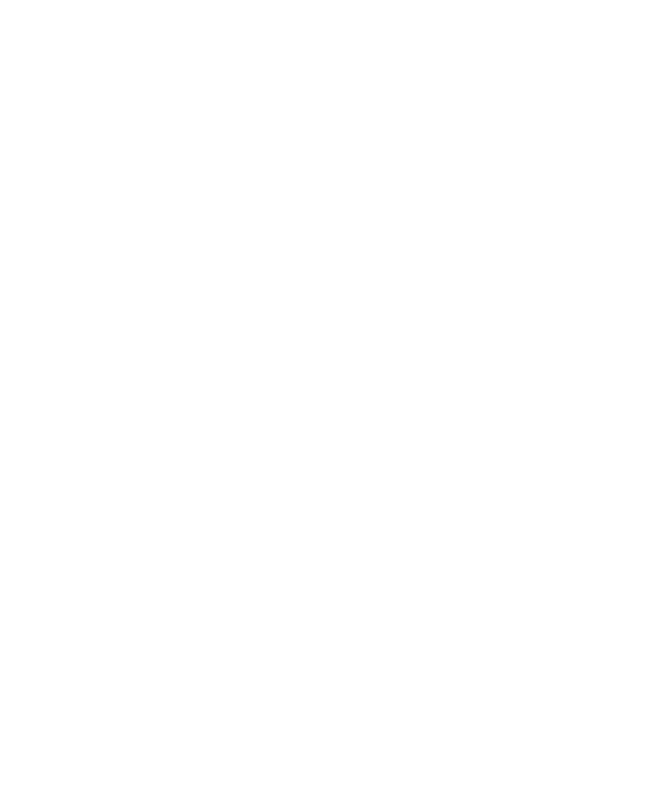
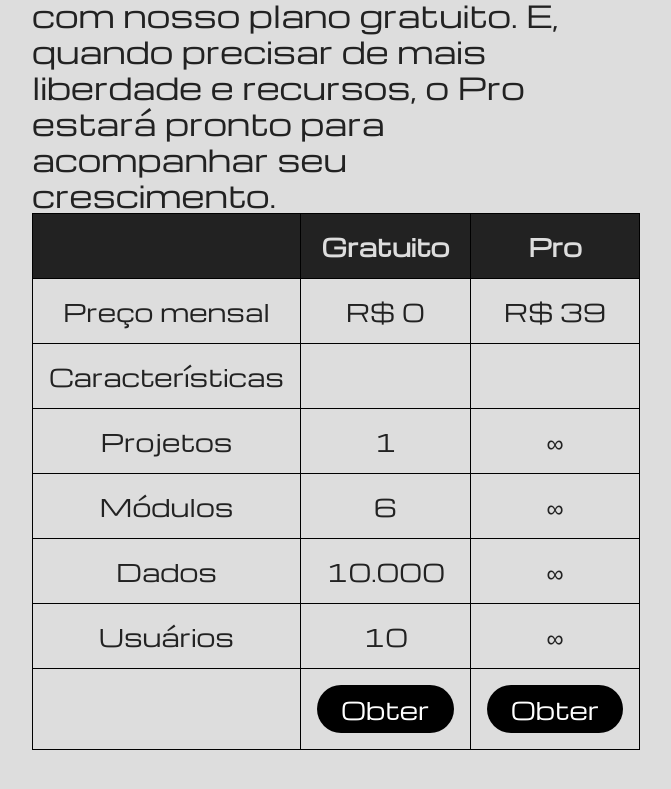
Before and after one commit to LeonardoAValerio/syntra, a Next.js app: page / in a window 1280 px wide. Shown: the part 3895-4684 px from the top of the page, without its empty margins (64-735 px from the left). Before the commit the page ends 3520 px from the top, so only its background shows below. Built offline with nearby package versions, Linux system fonts and the light colour scheme.

Commit message:
feat: create section plans

```diff
--- a/src/app/page.tsx
+++ b/src/app/page.tsx
@@ -1,4 +1,5 @@
 import { AboutCards } from "@/components/about-card";
+import { Plans } from "@/components/plans";
 import Image from "next/image";
 
 export default function Home() {
@@ -72,6 +73,18 @@
           </article>
         </div>
       </main>
+      <main className="flex min-h-screen bg-primary-white text-primary-black p-24 gap-2w-full flex-wrap">
+        <div className="flex flex-col gap-30 justify-center w-1/2" >
+          <h2 className="text-5xl" >PLANOS</h2>
+          <article className="flex flex-col gap-8 text-3xl">
+            <p>
+              Comece já a construir sua nova solucação.
+              Descubra tudo o que você pode criar com nosso plano gratuito. E, quando precisar de mais liberdade e recursos, o Pro estará pronto para acompanhar seu crescimento.
+            </p>
+          </article>
+        </div>
+        <Plans/>
+      </main>
     </div>
   );
 }
--- /dev/null
+++ b/src/components/plans/index.tsx
@@ -0,0 +1,54 @@
+export function Plans() {
+    return (
+        <table className="text-2xl w-1/2 border border-black text-center text-primary-black">
+          <thead>
+            <tr className="bg-primary-black text-primary-white">
+              <th className="p-4 border border-black"></th>
+              <th className="p-4 border border-black">Gratuito</th>
+              <th className="p-4 border border-black">Pro</th>
+            </tr>
+          </thead>
+          <tbody className="">
+            <tr>
+              <td className="p-4 border border-black">Preço mensal</td>
+              <td className="p-4 border border-black">R$ 0</td>
+              <td className="p-4 border border-black">R$ 39</td>
+            </tr>
+            <tr>
+              <td className="p-4 border border-black">Características</td>
+              <td className="p-4 border border-black"></td>
+              <td className="p-4 border border-black"></td>
+            </tr>
+            <tr>
+              <td className="p-4 border border-black">Projetos</td>
+              <td className="p-4 border border-black">1</td>
+              <td className="p-4 border border-black">∞</td>
+            </tr>
+            <tr>
+              <td className="p-4 border border-black">Módulos</td>
+              <td className="p-4 border border-black">6</td>
+              <td className="p-4 border border-black">∞</td>
+            </tr>
+            <tr>
+              <td className="p-4 border border-black">Dados</td>
+              <td className="p-4 border border-black">10.000</td>
+              <td className="p-4 border border-black">∞</td>
+            </tr>
+            <tr>
+              <td className="p-4 border border-black">Usuários</td>
+              <td className="p-4 border border-black">10</td>
+              <td className="p-4 border border-black">∞</td>
+            </tr>
+            <tr>
+              <td className="p-4 border border-black"></td>
+              <td className="p-4 border border-black">
+                <button className="bg-black text-white rounded-full px-6 py-2 hover:bg-gray-800 transition">Obter</button>
+              </td>
+              <td className="p-4 border border-black">
+                <button className="bg-black text-white rounded-full px-6 py-2 hover:bg-gray-800 transition">Obter</button>
+              </td>
+            </tr>
+          </tbody>
+        </table>
+    )
+}
```
